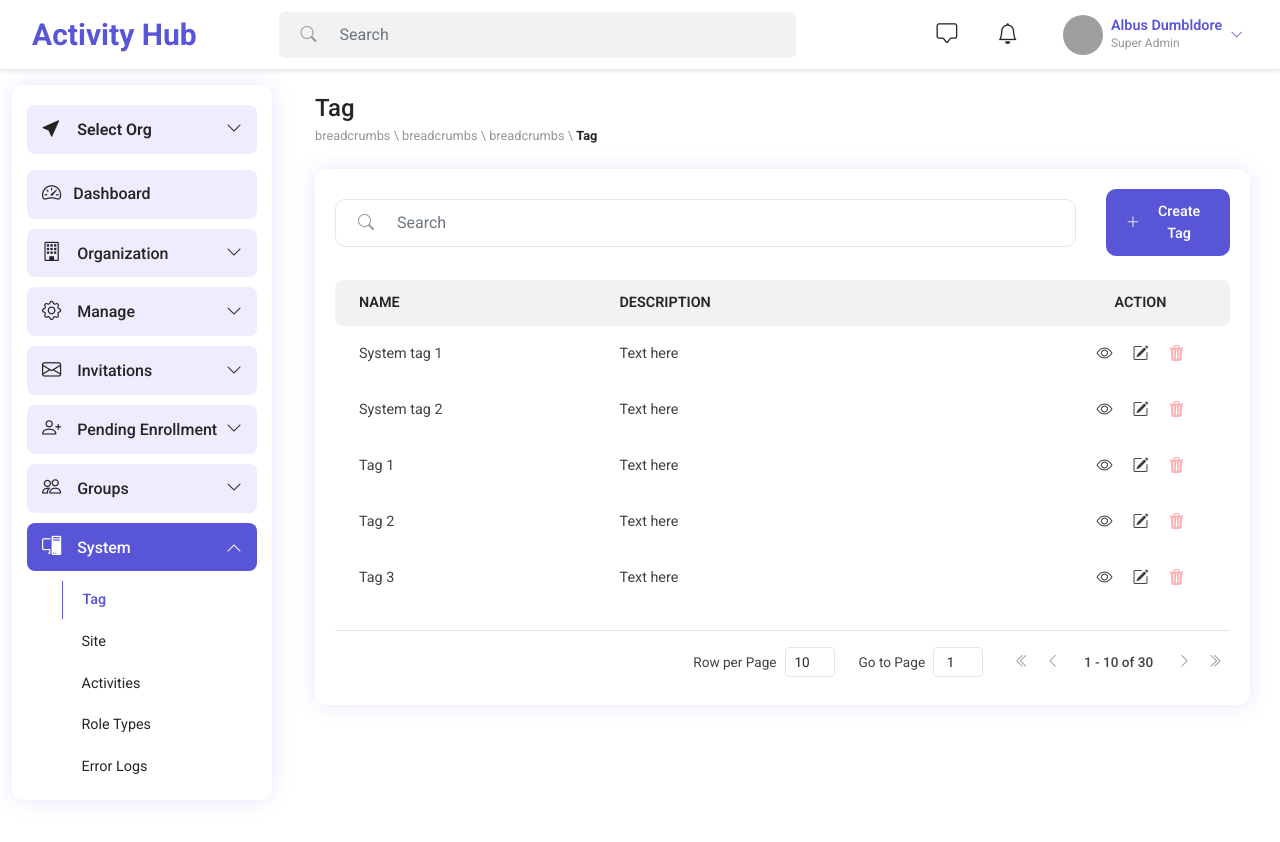
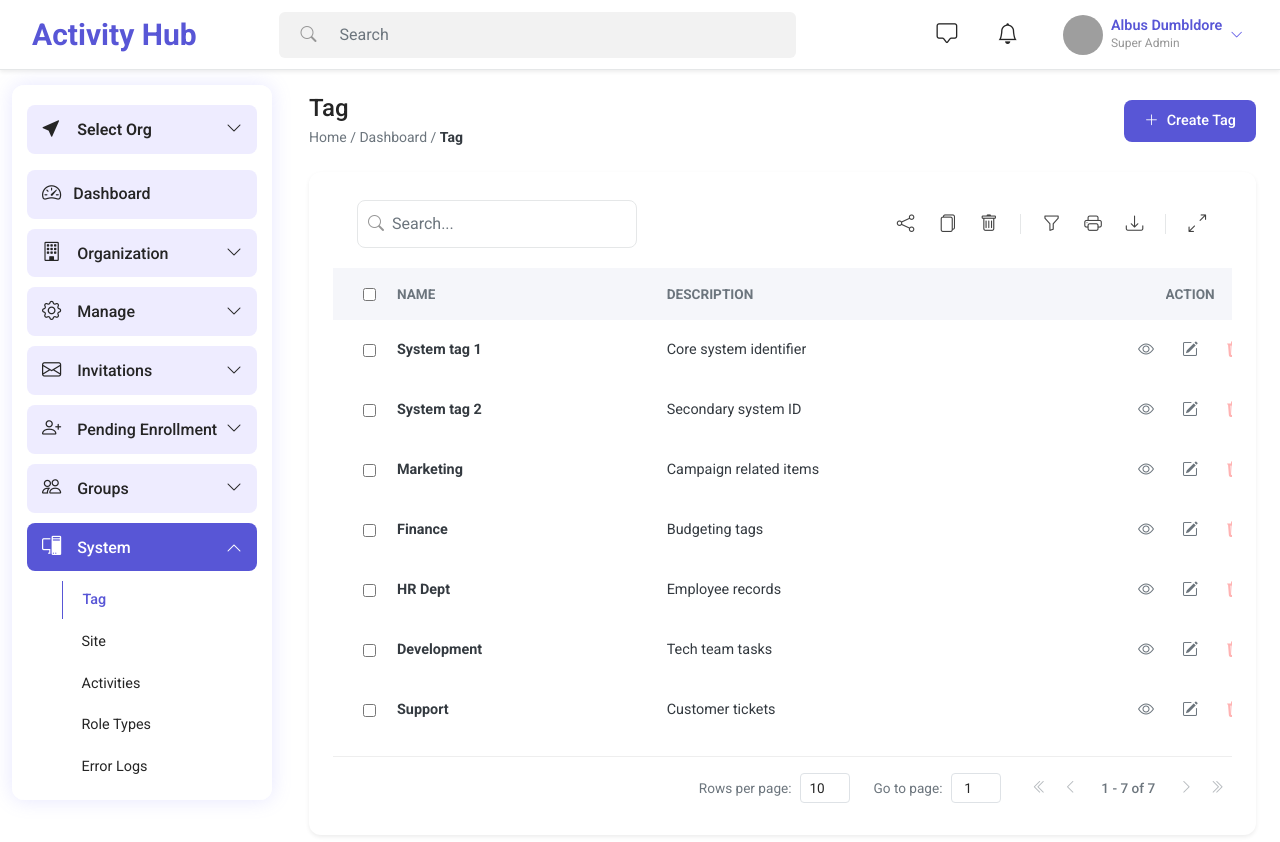
Before and after one commit to satyam-allied/react-activityhub, a React (Create React App) app: page /tag in a window 1280 px wide. Shown: the top 842 px of the page. Before the commit the page ends 800 px from the top, so only its background shows below. Built offline with nearby package versions, Linux system fonts and the light colour scheme; grey boxes are pictures that could not be loaded.

Commit message:
react data table component

```diff
--- a/package.json
+++ b/package.json
@@ -12,6 +12,7 @@
     "jquery": "^3.7.1",
     "popper.js": "^1.16.1",
     "react": "^19.2.1",
+    "react-data-table-component": "^7.7.0",
     "react-dom": "^19.2.1",
     "react-router-dom": "^7.10.1",
     "react-scripts": "5.0.1",
--- a/src/App.css
+++ b/src/App.css
@@ -1157,6 +1157,132 @@ input:checked + .slider:before {
   color: var(--ah-brand-default); /* Using existing brand-default variable */
 }
 
+/* ==================== TABLE STYLES ==================== */
+
+/* --- Toolbar (Top Icons) --- */
+.table-toolbar {
+  display: flex;
+  align-items: center;
+  gap: 4px; /* Tight spacing between icons */
+}
+
+.toolbar-btn {
+  border: none;
+  background: transparent;
+  color: var(--ah-black-20, #6c757d); /* Fallback color included */
+  padding: 8px 10px;
+  border-radius: 4px;
+  transition: all 0.2s ease;
+  line-height: 1;
+  font-size: 1.1rem;
+}
+
+.toolbar-btn:hover {
+  background-color: var(--ah-bg-light, #f8f9fa);
+  color: var(--ah-brand-default, #5856d6);
+}
+
+.toolbar-divider {
+  width: 1px;
+  height: 20px;
+  background-color: var(--ah-stroke, #dee2e6);
+  margin: 0 8px;
+}
+
+/* --- Search Box Customization --- */
+.search-input-group-table {
+  background-color: var(--ah-white-00, #fff);
+  border-radius: 8px;
+  padding: 4px 10px;
+  border: 1px solid var(--ah-stroke, #dee2e6);
+  display: flex;
+  align-items: center;
+}
+.search-input-group-table input:focus {
+  box-shadow: none;
+}
+
+/* --- Action Buttons (Edit/View/Delete) --- */
+.action-btn-group {
+  display: flex;
+  align-items: center;
+}
+.btn-icon {
+  border: none;
+  background: transparent;
+  padding: 4px 8px;
+  font-size: 1rem;
+  transition: all 0.2s ease;
+  color: #6c757d;
+}
+.btn-icon:hover {
+  color: #5856d6;
+  transform: scale(1.1);
+}
+.btn-icon.delete {
+  color: #ffb3b3;
+}
+.btn-icon.delete:hover {
+  color: #dc3545;
+}
+
+/* --- Create Button --- */
+.btn-create {
+  background-color: #5856d6;
+  color: white !important;
+  border: none;
+  border-radius: 8px;
+  padding: 10px 20px;
+  font-weight: 500;
+  font-size: 0.9rem;
+  display: inline-flex;
+  align-items: center;
+  transition: all 0.3s ease;
+}
+.btn-create:hover {
+  background-color: #4b49b6;
+}
+
+/* --- Pagination Footer --- */
+.table-footer {
+  display: flex;
+  flex-wrap: wrap;
+  justify-content: flex-end;
+  align-items: center;
+  margin-top: 1rem;
+  padding-top: 1rem;
+  border-top: 1px solid #eee;
+  font-size: 0.85rem;
+  color: #6c757d;
+}
+.footer-group {
+  display: flex;
+  align-items: center;
+  margin-right: 1.5rem;
+}
+.page-input {
+  width: 50px;
+  height: 30px;
+  text-align: center;
+  border-radius: 4px;
+  border: 1px solid #dee2e6;
+  margin-left: 8px;
+}
+.pagination-btn {
+  border: none;
+  background: transparent;
+  color: #6c757d;
+  padding: 4px 8px;
+  font-size: 0.9rem;
+}
+.pagination-btn:disabled {
+  opacity: 0.5;
+  cursor: not-allowed;
+}
+.pagination-btn:not(:disabled):hover {
+  color: #5856d6;
+}
+
 
 /* ==================== Account PAGE STYLES ==================== */
 
--- a/src/pages/Tag.jsx
+++ b/src/pages/Tag.jsx
@@ -1,76 +1,228 @@
-import React from "react";
-import { Link } from "react-router-dom";
+import React, { useState, useMemo } from "react";
+import DataTable from "react-data-table-component";
+import "bootstrap-icons/font/bootstrap-icons.css"; // Ensure icons are imported
 
-const Tag = () => {
-  const tagsData = [
-    { id: 1, name: "System tag 1", description: "Text here", isSystem: true },
-    { id: 2, name: "System tag 2", description: "Text here", isSystem: true },
-    { id: 3, name: "Tag 1", description: "Text here", isSystem: false },
-    { id: 4, name: "Tag 2", description: "Text here", isSystem: false },
-    { id: 5, name: "Tag 3", description: "Text here", isSystem: false },
-  ];
+// --- 1. Custom Styles for React Data Table ---
+const customStyles = {
+  table: {
+    style: {
+      backgroundColor: "transparent",
+    },
+  },
+  headRow: {
+    style: {
+      backgroundColor: "#f5f6fa", // var(--ah-fill)
+      minHeight: "52px",
+      borderBottom: "none",
+    },
+  },
+  headCells: {
+    style: {
+      color: "#6c757d", // var(--ah-black-10)
+      fontSize: "0.85rem",
+      fontWeight: "700",
+      textTransform: "uppercase",
+      paddingLeft: "16px",
+      paddingRight: "16px",
+      // Rounded Corners logic
+      "&:first-of-type": {
+        borderRadius: "8px 0 0 8px",
+        paddingLeft: "24px",
+      },
+      "&:last-of-type": {
+        borderRadius: "0 8px 8px 0",
+      },
+    },
+  },
+  rows: {
+    style: {
+      fontSize: "0.9rem",
+      color: "#343a40", // var(--ah-black-20)
+      minHeight: "60px",
+      borderBottom: "none !important", // Removes row lines
+      "&:hover": {
+        backgroundColor: "#f8f9fa", // var(--ah-bg-light)
+        cursor: "pointer",
+      },
+    },
+  },
+  cells: {
+    style: {
+      paddingLeft: "16px",
+      paddingRight: "16px",
+      "&:first-of-type": {
+        paddingLeft: "24px",
+      },
+    },
+  },
+};
+
+// --- 2. Custom Pagination Component ---
+const CustomPagination = ({
+  rowsPerPage,
+  rowCount,
+  onChangePage,
+  onChangeRowsPerPage,
+  currentPage,
+}) => {
+  const handlePageChange = (e) => {
+    const page = Number(e.target.value);
+    const maxPage = Math.ceil(rowCount / rowsPerPage);
+    if (page > 0 && page <= maxPage) {
+      onChangePage(page, rowCount);
+    }
+  };
+
+  const totalPages = Math.ceil(rowCount / rowsPerPage);
+  const startRange = rowCount === 0 ? 0 : (currentPage - 1) * rowsPerPage + 1;
+  const endRange = Math.min(currentPage * rowsPerPage, rowCount);
 
   return (
-    <div className="main-content">
-      {/* Header */}
-      <div className="row mb-4">
-        <div className="col-12">
-          <div className="page-header">
-            <div className="page-title">Tag</div>
-          </div>
-          <div className="breadcrumb-custom">
-            breadcrumbs \ breadcrumbs \ breadcrumbs \{" "}
-            <span className="font-weight-bold">Tag</span>
-          </div>
-        </div>
+    <div className="table-footer">
+      <div className="footer-group">
+        <span>Rows per page:</span>
+        <input
+          type="number"
+          className="page-input"
+          value={rowsPerPage}
+          onChange={(e) => onChangeRowsPerPage(Number(e.target.value), currentPage)}
+        />
       </div>
 
-      <div className="content-card shadow-20-light">
-        {/* Top Controls */}
-        <div className="row mb-4 align-items-center">
-          <div className="col-md-10 mb-3 mb-md-0">
-            <div className="input-group search-input-group-table w-100">
-              <div className="input-group-prepend">
-                <span className="input-group-text">
-                  <i className="bi bi-search"></i>
-                </span>
-              </div>
+      <div className="footer-group">
+        <span>Go to page:</span>
         <input
-                type="text"
-                className="form-control border-0 bg-transparent"
-                placeholder="Search"
+          type="number"
+          className="page-input"
+          value={currentPage}
+          onChange={handlePageChange}
         />
       </div>
-          </div>
-          <div className="col-md-2 text-right">
-            {/* Using Common .btn-create class */}
-            <button className="btn-create">
-              <i className="bi bi-plus-lg mr-2"></i> Create Tag
+
+      <div className="footer-group">
+        <button
+          className="pagination-btn"
+          onClick={() => onChangePage(1, rowCount)}
+          disabled={currentPage === 1}
+        >
+          <i className="bi bi-chevron-double-left"></i>
+        </button>
+        <button
+          className="pagination-btn"
+          onClick={() => onChangePage(currentPage - 1, rowCount)}
+          disabled={currentPage === 1}
+        >
+          <i className="bi bi-chevron-left"></i>
+        </button>
+        <span className="mx-3" style={{ fontWeight: 500 }}>
+          {startRange} - {endRange} of {rowCount}
+        </span>
+        <button
+          className="pagination-btn"
+          onClick={() => onChangePage(currentPage + 1, rowCount)}
+          disabled={currentPage === totalPages}
+        >
+          <i className="bi bi-chevron-right"></i>
+        </button>
+        <button
+          className="pagination-btn"
+          onClick={() => onChangePage(totalPages, rowCount)}
+          disabled={currentPage === totalPages}
+        >
+          <i className="bi bi-chevron-double-right"></i>
         </button>
       </div>
     </div>
+  );
+};
 
-        {/* Table */}
-        <div className="table-responsive">
-          <table className="table table-custom table-hover">
-            <thead>
-              <tr>
-                <th style={{ width: "30%" }}>Name</th>
-                <th style={{ width: "50%" }}>Description</th>
-                <th style={{ width: "20%" }}>Action</th>
-              </tr>
-            </thead>
-            <tbody>
-              {tagsData.map((tag) => (
-                <tr key={tag.id}>
-                  <td>
+// --- 3. Custom Toolbar Component ---
+const TableToolbar = ({ filterText, onSearch, onExport, onPrint }) => {
+  return (
+    <div className="d-flex justify-content-between align-items-center w-100 mb-3">
+      {/* Left: Search */}
+      <div className="input-group search-input-group-table" style={{ maxWidth: "280px" }}>
+        <span className="input-group-text border-0 bg-transparent p-0 mr-2">
+          <i className="bi bi-search"></i>
+        </span>
+        <input
+          type="text"
+          className="form-control border-0 bg-transparent p-0 shadow-none"
+          placeholder="Search..."
+          value={filterText}
+          onChange={onSearch}
+        />
+      </div>
 
-                      {tag.name}
+      {/* Right: Actions */}
+      <div className="table-toolbar">
+        <button className="toolbar-btn" title="Share">
+          <i className="bi bi-share"></i>
+        </button>
+        <button className="toolbar-btn" title="Copy">
+          <i className="bi bi-files"></i>
+        </button>
+        <button className="toolbar-btn" title="Delete Selected">
+          <i className="bi bi-trash"></i>
+        </button>
 
-                  </td>
-                  <td>{tag.description}</td>
-                  <td>
-                    {/* Using Common Action Button Group */}
+        <div className="toolbar-divider"></div>
+
+        <button className="toolbar-btn" title="Filter">
+          <i className="bi bi-funnel"></i>
+        </button>
+        <button className="toolbar-btn" onClick={onPrint} title="Print">
+          <i className="bi bi-printer"></i>
+        </button>
+        <button className="toolbar-btn" onClick={onExport} title="Export CSV">
+          <i className="bi bi-download"></i>
+        </button>
+
+        <div className="toolbar-divider"></div>
+
+        <button className="toolbar-btn" title="Fullscreen">
+          <i className="bi bi-arrows-angle-expand"></i>
+        </button>
+      </div>
+    </div>
+  );
+};
+
+// --- 4. Main Component ---
+const Tag = () => {
+  const [filterText, setFilterText] = useState("");
+
+  // Sample Data
+  const tagsData = [
+    { id: 1, name: "System tag 1", description: "Core system identifier", isSystem: true },
+    { id: 2, name: "System tag 2", description: "Secondary system ID", isSystem: true },
+    { id: 3, name: "Marketing", description: "Campaign related items", isSystem: false },
+    { id: 4, name: "Finance", description: "Budgeting tags", isSystem: false },
+    { id: 5, name: "HR Dept", description: "Employee records", isSystem: false },
+    { id: 6, name: "Development", description: "Tech team tasks", isSystem: false },
+    { id: 7, name: "Support", description: "Customer tickets", isSystem: false },
+  ];
+
+  // Column Definition
+  const columns = useMemo(() => [
+    {
+      name: "Name",
+      selector: (row) => row.name,
+      sortable: true,
+      width: "30%",
+      cell: (row) => <span className="font-weight-bold">{row.name}</span>
+    },
+    {
+      name: "Description",
+      selector: (row) => row.description,
+      sortable: true,
+      width: "50%",
+    },
+    {
+      name: "Action",
+      width: "20%",
+      button: true,
+      cell: () => (
         <div className="action-btn-group">
           <button className="btn-icon" title="View">
             <i className="bi bi-eye"></i>
@@ -82,40 +234,75 @@ const Tag = () => {
             <i className="bi bi-trash3-fill"></i>
           </button>
         </div>
-                  </td>
-                </tr>
-              ))}
-            </tbody>
-          </table>
+      ),
+    },
+  ], []);
+
+  // Filter Logic
+  const filteredItems = tagsData.filter(
+    (item) =>
+      item.name && item.name.toLowerCase().includes(filterText.toLowerCase())
+  );
+
+  // Export Function
+  const handleExport = () => {
+    const csvString = [
+      ["ID", "Name", "Description"],
+      ...filteredItems.map(item => [item.id, item.name, item.description])
+    ].map(e => e.join(",")).join("\n");
+
+    const blob = new Blob([csvString], { type: 'text/csv;charset=utf-8;' });
+    const link = document.createElement("a");
+    link.href = URL.createObjectURL(blob);
+    link.download = "tags_export.csv";
+    link.click();
+  };
+
+  // Print Function
+  const handlePrint = () => {
+    window.print();
+  };
+
+  return (
+    <div className="main-content container-fluid p-4">
+      {/* Page Header */}
+      <div className="d-flex justify-content-between align-items-center mb-4">
+        <div>
+          <h4 className="mb-1">Tag</h4>
+          <div className="text-muted small">
+            Home / Dashboard / <span className="font-weight-bold text-dark">Tag</span>
+          </div>
+        </div>
+        <button className="btn-create">
+          <i className="bi bi-plus-lg mr-2"></i> Create Tag
+        </button>
       </div>
 
-        {/* Pagination Footer */}
-        <div className="table-footer">
-          <div className="footer-group">
-            <span>Row per Page</span>
-            <input type="number" className="page-input" defaultValue={10} />
-          </div>
+      {/* Main Card */}
+      <div className="card border-0 shadow-sm" style={{ borderRadius: "12px" }}>
+        <div className="card-body p-4">
 
-          <div className="footer-group">
-            <span>Go to Page</span>
-            <input type="number" className="page-input" defaultValue={1} />
-          </div>
+          <DataTable
+            columns={columns}
+            data={filteredItems}
+            customStyles={customStyles}
+            pagination
+            paginationComponent={CustomPagination}
+            highlightOnHover
+            selectableRows
+            selectableRowsHighlight
+            subHeader
+            subHeaderComponent={
+              <TableToolbar
+                filterText={filterText}
+                onSearch={(e) => setFilterText(e.target.value)}
+                onExport={handleExport}
+                onPrint={handlePrint}
+              />
+            }
+            subHeaderAlign="left"
+          />
 
-          <div className="footer-group">
-            <button className="pagination-btn">
-              <i className="bi bi-chevron-double-left"></i>
-            </button>
-            <button className="pagination-btn">
-              <i className="bi bi-chevron-left"></i>
-            </button>
-            <span className="mx-3 font-weight-500">1 - 10 of 30</span>
-            <button className="pagination-btn">
-              <i className="bi bi-chevron-right"></i>
-            </button>
-            <button className="pagination-btn">
-              <i className="bi bi-chevron-double-right"></i>
-            </button>
-          </div>
         </div>
       </div>
     </div>
```
Lines whose indentation alone changed are shown as unchanged.
